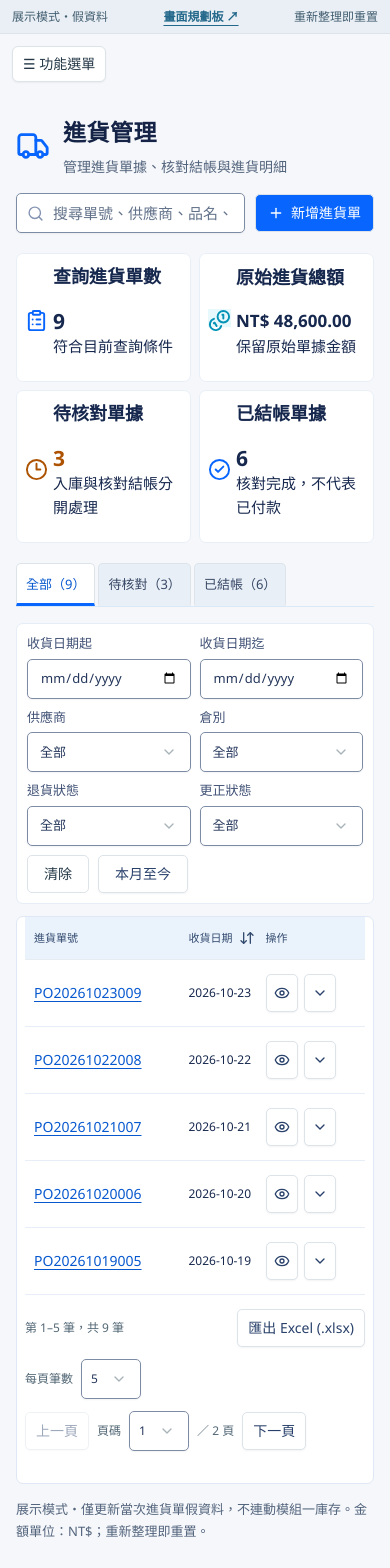
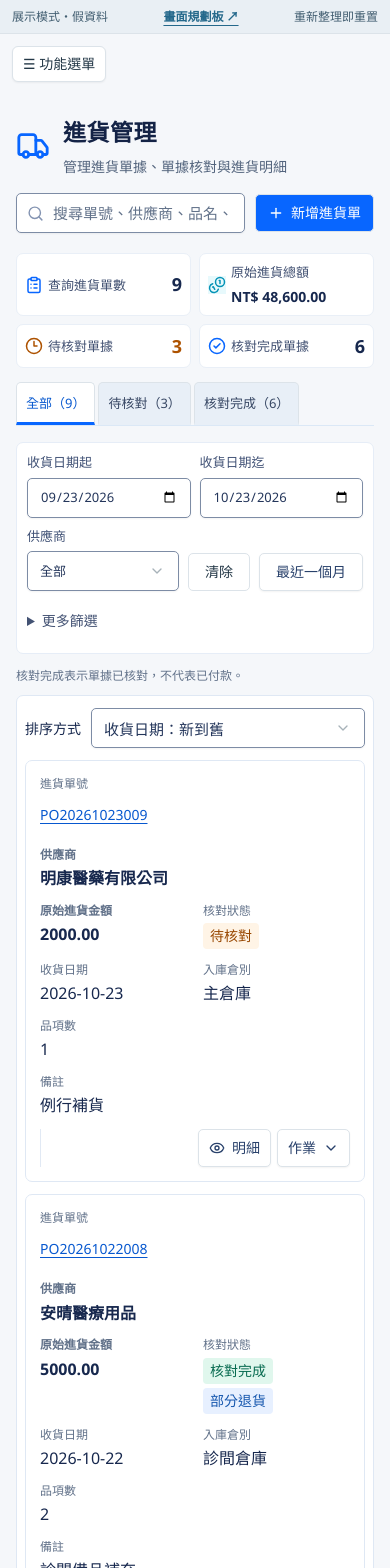
Before and after one commit to recycle-crew/Fanding, a React (Vite) app in the folder frontend/: page /purchases in a window 390 px wide. Shown: the top 1568 px of the page. Built offline with nearby package versions, Linux system fonts and the light colour scheme.

Commit message:
feat(進貨查詢): 優化列表與手機卡片並預設最近一個月

```diff
--- a/frontend/src/features/purchases/OrderActions.tsx
+++ b/frontend/src/features/purchases/OrderActions.tsx
@@ -24,9 +24,10 @@ export function OrderActions({
       <BaseDropdownMenuTrigger asChild>
         <BaseButton
           variant="outline"
-          size="icon"
+          size="sm"
           aria-label={`更多作業 ${order.number}`}
         >
+          作業
           <ChevronDown size={16} aria-hidden="true" />
         </BaseButton>
       </BaseDropdownMenuTrigger>
@@ -36,7 +37,7 @@ export function OrderActions({
           {(
             [
               ["view", "查看進貨明細"],
-              ["settle", "核對結帳"],
+              ["settle", "核對單據"],
               ["reversal", "進貨沖銷"],
               ["return", "進貨退貨"],
               ["correction", "結帳後更正"],
--- a/frontend/src/features/purchases/model.ts
+++ b/frontend/src/features/purchases/model.ts
@@ -7,6 +7,17 @@ import {
   warehouses,
 } from "@/features/items/model";
 import type { Item } from "@/types/items";
+
+export function recentMonthRange(today = taipeiToday()) {
+  const [year, month, day] = today.split("-").map(Number);
+  const lastDay = new Date(Date.UTC(year, month - 1, 0)).getUTCDate();
+  return {
+    start: new Date(Date.UTC(year, month - 2, Math.min(day, lastDay)))
+      .toISOString()
+      .slice(0, 10),
+    end: today,
+  };
+}
 
 export const operationLabels = {
   reversal: "進貨沖銷",
--- a/frontend/src/features/purchases/purchases.css
+++ b/frontend/src/features/purchases/purchases.css
@@ -1,34 +1,59 @@
 .purchase-stats {
   display: grid;
   grid-template-columns: repeat(4, minmax(0, 1fr));
-  gap: 12px;
-  margin-bottom: 20px;
+  gap: 8px;
+  margin-bottom: 14px;
+}
+.purchase-stats .items-stat {
+  cursor: default;
+}
+.purchase-stats .items-stat:hover {
+  background: white;
+  border-color: #e9eff7;
+}
+.purchase-stats .items-stat-title {
+  padding: 0;
+  margin: 0;
+  font-size: 13px;
 }
 .purchase-stats .items-stat strong {
-  font-size: 23px;
+  font-size: 20px;
+  white-space: nowrap;
+}
+.purchase-stats .items-stat-content {
+  flex-wrap: wrap;
+  gap: 4px 8px;
 }
 .purchase-stats .items-stat.cyan strong {
-  font-size: 20px;
+  font-size: 17px;
+}
+.purchase-mobile-sort {
+  display: none;
 }
 .purchase-filters > label {
   flex-basis: 140px;
 }
 .purchase-list-card {
-  padding: 0 12px;
+  padding: 0;
   background: white;
   border: 1px solid #dfe8f4;
   border-radius: 7px;
+  overflow: hidden;
+}
+.purchase-list-card > .table-pagination {
+  padding: 0 14px;
 }
 .purchase-main-table table {
-  min-width: 1250px;
-  font-size: 12px;
+  min-width: 1080px;
+  font-size: 16px;
   width: 100%;
   border-collapse: collapse;
 }
 .purchase-main-table th {
   background: #eaf3fb;
-  color: #344b70;
-  font-size: 11px;
+  color: #111;
+  font-weight: 700;
+  font-size: 15px;
   padding: 13px 9px;
   white-space: nowrap;
 }
@@ -40,7 +65,7 @@
 .purchase-main-table td small {
   display: block;
   color: #53647d;
-  font-size: 11px;
+  font-size: 13px;
 }
 .purchase-main-table th:last-child,
 .purchase-main-table td:last-child {
@@ -73,8 +98,13 @@
   gap: 6px;
 }
 .purchase-row-actions button {
-  width: 32px;
-  min-height: 32px;
+  width: auto;
+  min-height: 40px;
+  padding: 8px 10px;
+  font-size: 14px;
+}
+.purchase-main-table .items-status {
+  font-size: 14px;
 }
 .items-status.neutral {
   background: #edf1f6;
@@ -247,6 +277,50 @@
 .purchase-details .table-wrap {
   font-size: 12px;
 }
+.purchases-page [data-slot="table-head"],
+.purchase-modal [data-slot="table-head"] {
+  color: #111;
+  font-weight: 700;
+  background: #eaf3fb;
+}
+.purchase-main-table th [data-slot="button"] {
+  color: #111;
+  font-weight: 700;
+}
+.purchase-status-extras {
+  display: flex;
+  flex-wrap: wrap;
+  gap: 4px;
+  margin-top: 4px;
+  max-width: 180px;
+}
+.purchase-status-extras:empty {
+  display: none;
+}
+.purchase-status-note {
+  font-size: 12px;
+  color: #62728a;
+  margin: 0 0 10px;
+}
+.purchase-advanced-filters {
+  flex-basis: 100%;
+}
+.purchase-advanced-filters summary,
+.purchase-optional-fields summary,
+.purchase-line-extra summary {
+  cursor: pointer;
+  font-size: 14px;
+  color: #435273;
+  padding: 10px 0;
+}
+.purchase-advanced-filters > div {
+  display: flex;
+  flex-wrap: wrap;
+  gap: 12px;
+}
+.purchase-advanced-filters label {
+  flex: 1 1 160px;
+}
 .purchase-history {
   display: grid;
   gap: 14px;
@@ -361,10 +435,10 @@
     gap: 8px;
   }
   .purchase-stats .items-stat strong {
-    font-size: 21px;
+    font-size: 18px;
   }
   .purchase-stats .items-stat.cyan strong {
-    font-size: 17px;
+    font-size: 14px;
   }
   .purchase-facts {
     grid-template-columns: 1fr 1fr;
@@ -375,6 +449,104 @@
   }
   .purchase-list-card {
     padding: 0 8px;
+  }
+  .purchase-stats .items-stat {
+    padding: 8px;
+  }
+  .purchase-stats .items-stat-content {
+    flex-wrap: wrap;
+    gap: 4px 8px;
+  }
+  .purchase-mobile-sort {
+    display: flex;
+    align-items: center;
+    gap: 10px;
+    padding: 12px 0;
+  }
+  .purchase-mobile-sort > label {
+    flex-shrink: 0;
+  }
+  .purchase-main-table table,
+  .purchase-main-table tbody {
+    display: block;
+    width: 100%;
+    min-width: 0;
+  }
+  .purchase-main-table thead {
+    position: absolute;
+    width: 1px;
+    height: 1px;
+    overflow: hidden;
+    clip-path: inset(50%);
+  }
+  .purchase-main-table tbody tr {
+    display: grid;
+    grid-template-columns: minmax(0, 1fr) minmax(0, 1fr);
+    gap: 12px 16px;
+    padding: 14px;
+    margin-bottom: 12px;
+    border: 1px solid #dfe8f4;
+    border-radius: 7px;
+    background: white;
+  }
+  .purchase-main-table tbody td {
+    display: block;
+    min-width: 0;
+    padding: 0;
+    border: 0;
+    white-space: normal;
+    overflow-wrap: anywhere;
+  }
+  .purchase-main-table td[data-label]::before {
+    content: attr(data-label);
+    display: block;
+    margin-bottom: 4px;
+    font-size: 12px;
+    color: #62728a;
+  }
+  .purchase-main-table td:nth-child(1) {
+    order: 0;
+    grid-column: 1 / -1;
+  }
+  .purchase-main-table td:nth-child(3) {
+    order: 1;
+    grid-column: 1 / -1;
+    font-weight: 600;
+  }
+  .purchase-main-table td:nth-child(6) {
+    order: 2;
+    text-align: left;
+    font-weight: 700;
+  }
+  .purchase-main-table td:nth-child(7) {
+    order: 3;
+  }
+  .purchase-main-table td:nth-child(2) {
+    order: 4;
+  }
+  .purchase-main-table td:nth-child(4) {
+    order: 5;
+  }
+  .purchase-main-table td:nth-child(5) {
+    order: 6;
+  }
+  .purchase-main-table td:nth-child(8) {
+    order: 7;
+    grid-column: 1 / -1;
+  }
+  .purchase-main-table td:last-child {
+    order: 10;
+    grid-column: 1 / -1;
+    position: static;
+  }
+  .purchase-main-table td[colspan] {
+    grid-column: 1 / -1;
+  }
+  .purchase-main-table td.purchase-mobile-optional {
+    display: none;
+  }
+  .purchase-row-actions {
+    justify-content: flex-end;
   }
 }
 @media (pointer: coarse) {
--- a/frontend/src/pages/Purchases/Home.tsx
+++ b/frontend/src/pages/Purchases/Home.tsx
@@ -38,7 +38,7 @@ import {
   BaseTableRow,
 } from "@/components/ui/BaseTable";
 import { BaseTableFrame } from "@/components/ui/BaseDataTable";
-import { suppliers, warehouses, taipeiToday } from "@/features/items/model";
+import { suppliers, warehouses } from "@/features/items/model";
 import { moveTabFocus } from "@/features/items/tabKeyboard";
 import { NewPurchaseForm } from "@/features/purchases/NewPurchaseForm";
 import { SettlementForm } from "@/features/purchases/SettlementForm";
@@ -55,6 +55,7 @@ import {
   nextNumber,
   operationLabels,
   originalAmount,
+  recentMonthRange,
   returnStatus,
 } from "@/features/purchases/model";
 import "@/features/items/items.css";
@@ -74,7 +75,10 @@ export function PurchasesPage() {
   const account =
     useAppSelector((s) => s.workspace.currentAccount) || "demo.pharmacy";
   const dispatch = useAppDispatch();
-  const [filter, setFilter] = useState(blankFilter);
+  const [filter, setFilter] = useState(() => ({
+    ...blankFilter,
+    ...recentMonthRange(),
+  }));
   const [tab, setTab] = useState("all");
   const [sort, setSort] = useState({ key: "date", direction: -1 });
   const [modal, setModal] = useState<{
@@ -173,6 +177,28 @@ export function PurchasesPage() {
   function setField(key: keyof typeof blankFilter, value: string) {
     setFilter((current) => ({ ...current, [key]: value }));
   }
+  function filterSelect(
+    key: "supplier" | "warehouse" | "returns" | "correction",
+    text: string,
+    values: readonly string[],
+  ) {
+    return (
+      <BaseLabel key={key} htmlFor={`purchase-filter-${key}`}>
+        <span id={`purchase-filter-${key}-label`}>{text}</span>
+        <BaseNativeSelect
+          id={`purchase-filter-${key}`}
+          aria-labelledby={`purchase-filter-${key}-label`}
+          value={filter[key]}
+          onChange={(e) => setField(key, e.target.value)}
+        >
+          <Option value="">全部</Option>
+          {values.map((value) => (
+            <Option key={value}>{value}</Option>
+          ))}
+        </BaseNativeSelect>
+      </BaseLabel>
+    );
+  }
   const title =
     modal?.kind === "new"
       ? "新增進貨單"
@@ -198,7 +224,7 @@ export function PurchasesPage() {
           <Truck aria-hidden="true" />
           <div>
             <h2>進貨管理</h2>
-            <p>管理進貨單據、核對結帳與進貨明細</p>
+            <p>管理進貨單據、單據核對與進貨明細</p>
           </div>
         </div>
         <div className="items-heading-tools">
@@ -236,26 +262,25 @@ export function PurchasesPage() {
           {
             text: "待核對單據",
             value: String(rows.filter((o) => !o.settlement).length),
-            note: "入庫與核對結帳分開處理",
+            note: "入庫與單據核對分開處理",
             Icon: Clock3,
             color: "orange",
           },
           {
-            text: "已結帳單據",
+            text: "核對完成單據",
             value: String(rows.filter((o) => !!o.settlement).length),
             note: "核對完成，不代表已付款",
             Icon: CheckCircle2,
             color: "blue",
           },
         ].map(({ text, value, note, Icon, color }) => (
-          <article key={text} className={`items-stat ${color}`}>
+          <article key={text} className={`items-stat ${color}`} title={note}>
             <span className="items-stat-icon" aria-hidden="true">
-              <Icon size={23} />
+              <Icon size={18} />
             </span>
-            <div>
-              <h3>{text}</h3>
+            <div className="items-stat-content">
+              <h3 className="items-stat-title">{text}</h3>
               <strong>{value}</strong>
-              <p>{note}</p>
             </div>
           </article>
         ))}
@@ -269,7 +294,7 @@ export function PurchasesPage() {
         {[
           ["all", `全部（${filtered.length}）`],
           ["pending", `待核對（${pendingCount}）`],
-          ["settled", `已結帳（${settledCount}）`],
+          ["settled", `核對完成（${settledCount}）`],
         ].map(([key, text]) => (
           <BaseButton
             key={key}
@@ -309,29 +334,7 @@ export function PurchasesPage() {
               />
             </BaseLabel>
           ))}
-          {(
-            [
-              ["supplier", "供應商", suppliers],
-              ["warehouse", "倉別", warehouses],
-              ["returns", "退貨狀態", ["無", "部分退貨", "全部退貨"]],
-              ["correction", "更正狀態", ["無", "更正處理中", "已更正"]],
-            ] as const
-          ).map(([key, text, values]) => (
-            <BaseLabel key={key} htmlFor={`purchase-filter-${key}`}>
-              <span id={`purchase-filter-${key}-label`}>{text}</span>
-              <BaseNativeSelect
-                id={`purchase-filter-${key}`}
-                aria-labelledby={`purchase-filter-${key}-label`}
-                value={filter[key]}
-                onChange={(e) => setField(key, e.target.value)}
-              >
-                <Option value="">全部</Option>
-                {values.map((value) => (
-                  <Option key={value}>{value}</Option>
-                ))}
-              </BaseNativeSelect>
-            </BaseLabel>
-          ))}
+          {filterSelect("supplier", "供應商", suppliers)}
           <BaseButton
             variant="ghost"
             onClick={() => {
@@ -344,27 +347,66 @@ export function PurchasesPage() {
           <BaseButton
             variant="outline"
             onClick={() => {
-              const today = taipeiToday();
               setFilter((current) => ({
                 ...current,
-                start: `${today.slice(0, 7)}-01`,
-                end: today,
+                ...recentMonthRange(),
               }));
             }}
           >
-            本月至今
+            最近一個月
           </BaseButton>
+          <details className="purchase-advanced-filters">
+            <summary>
+              更多篩選
+              {[filter.warehouse, filter.returns, filter.correction].filter(
+                Boolean,
+              ).length > 0 &&
+                `（已套用 ${[filter.warehouse, filter.returns, filter.correction].filter(Boolean).length} 項）`}
+            </summary>
+            <div>
+              {filterSelect("warehouse", "倉別", warehouses)}
+              {filterSelect("returns", "退貨狀態", [
+                "無",
+                "部分退貨",
+                "全部退貨",
+              ])}
+              {filterSelect("correction", "更正狀態", [
+                "無",
+                "更正處理中",
+                "已更正",
+              ])}
             </div>
+          </details>
+        </div>
+        <p className="purchase-status-note">
+          核對完成表示單據已核對，不代表已付款。
+        </p>
         {filter.start && filter.end && filter.start > filter.end && (
           <p role="alert" className="items-error">
             收貨日期起不可晚於迄日，請調整日期條件。
           </p>
         )}
         <div className="purchase-list-card">
+          <div className="purchase-mobile-sort">
+            <BaseLabel htmlFor="purchase-mobile-sort">排序方式</BaseLabel>
+            <BaseNativeSelect
+              id="purchase-mobile-sort"
+              value={`${sort.key}-${sort.direction === 1 ? "asc" : "desc"}`}
+              onChange={(e) => {
+                const [key, direction] = e.target.value.split("-");
+                setSort({ key, direction: direction === "asc" ? 1 : -1 });
+              }}
+            >
+              <Option value="date-desc">收貨日期：新到舊</Option>
+              <Option value="date-asc">收貨日期：舊到新</Option>
+              <Option value="amount-desc">進貨金額：高到低</Option>
+              <Option value="amount-asc">進貨金額：低到高</Option>
+            </BaseNativeSelect>
+          </div>
           <BaseTableFrame
             key={tableKey}
             tableKey={tableKey}
-            columns={11}
+            columns={9}
             region="進貨管理列表，可左右捲動"
             variant="sticky-actions"
             headers={
@@ -377,14 +419,12 @@ export function PurchasesPage() {
                   "品項數",
                   "原始進貨金額",
                   "核對狀態",
-                  "退貨狀態",
-                  "更正狀態",
                   "備註",
                   "操作",
                 ].map((text, index) => (
                   <BaseTableHead
                     key={text}
-                    data-export-ignore={index === 10 ? "true" : undefined}
+                    data-export-ignore={index === 8 ? "true" : undefined}
                     aria-sort={
                       (index === 1 && sort.key === "date") ||
                       (index === 5 && sort.key === "amount")
@@ -421,7 +461,7 @@ export function PurchasesPage() {
             }
             rows={rows.map((o) => (
               <BaseTableRow key={o.id}>
-                <BaseTableCell>
+                <BaseTableCell data-label="進貨單號">
                   <BaseButton
                     variant="record-link"
                     size="sm"
@@ -431,47 +471,59 @@ export function PurchasesPage() {
                     {o.number}
                   </BaseButton>
                 </BaseTableCell>
-                <BaseTableCell>{o.date}</BaseTableCell>
-                <BaseTableCell>{o.supplier}</BaseTableCell>
-                <BaseTableCell>{o.warehouse}</BaseTableCell>
-                <BaseTableCell>{o.lines.length}</BaseTableCell>
-                <BaseTableCell variant="money">
+                <BaseTableCell data-label="收貨日期">{o.date}</BaseTableCell>
+                <BaseTableCell data-label="供應商">{o.supplier}</BaseTableCell>
+                <BaseTableCell data-label="入庫倉別">
+                  {o.warehouse}
+                </BaseTableCell>
+                <BaseTableCell data-label="品項數">
+                  {o.lines.length}
+                </BaseTableCell>
+                <BaseTableCell variant="money" data-label="原始進貨金額">
                   {originalAmount(o).toFixed(2)}
                 </BaseTableCell>
-                <BaseTableCell>
+                <BaseTableCell data-label="核對狀態">
                   <span
                     className={`items-status ${o.settlement ? "" : "warning"}`}
                   >
-                    {o.settlement ? "已結帳" : "待核對"}
+                    {o.settlement ? "核對完成" : "待核對"}
                   </span>
-                </BaseTableCell>
-                <BaseTableCell>
+                  <div className="purchase-status-extras">
+                    {returnStatus(o) !== "無" && (
                       <span
                         className={`items-status ${returnStatus(o) === "無" ? "neutral" : returnStatus(o) === "全部退貨" ? "danger" : "info"}`}
                       >
                         {returnStatus(o)}
                       </span>
-                </BaseTableCell>
-                <BaseTableCell>
+                    )}
+                    {correctionStatus(o) !== "無" && (
                       <span
                         className={`items-status ${correctionStatus(o) === "無" ? "neutral" : correctionStatus(o) === "更正處理中" ? "warning" : "info"}`}
                       >
                         {correctionStatus(o)}
                       </span>
+                    )}
                     {o.records.some((r) => r.kind === "reversal") && (
                       <small>含沖銷紀錄</small>
                     )}
+                  </div>
                 </BaseTableCell>
-                <BaseTableCell>{o.remark || "—"}</BaseTableCell>
+                <BaseTableCell
+                  data-label="備註"
+                  className={!o.remark ? "purchase-mobile-optional" : undefined}
+                >
+                  {o.remark || "—"}
+                </BaseTableCell>
                 <BaseTableCell>
                   <div className="purchase-row-actions">
                     <BaseButton
                       variant="outline"
-                      size="icon"
+                      size="sm"
                       aria-label={`查看進貨單 ${o.number}`}
                       onClick={() => open("view", o.id)}
                     >
                       <Eye size={16} aria-hidden="true" />
+                      明細
                     </BaseButton>
                     <OrderActions
                       order={o}
@@ -628,7 +680,7 @@ export function PurchasesPage() {
                       setFilter(blankFilter);
                       setTab("all");
                       complete(
-                        "已建立進貨單（展示），待核對結帳。模組一庫存未變更。",
+                        "已建立進貨單（展示），待核對。模組一庫存未變更。",
                       );
                     },
                   )
@@ -639,6 +691,7 @@ export function PurchasesPage() {
               <>
                 <PurchaseDetails
                   order={order}
+
                   onResolve={(r) => open("resolve", order.id, r.id)}
                 />
                 <footer className="items-modal-footer">
```
Also changed, not shown: 1 other file (tests, documents, lock files or other folders). Lines whose indentation alone changed are shown as unchanged.
